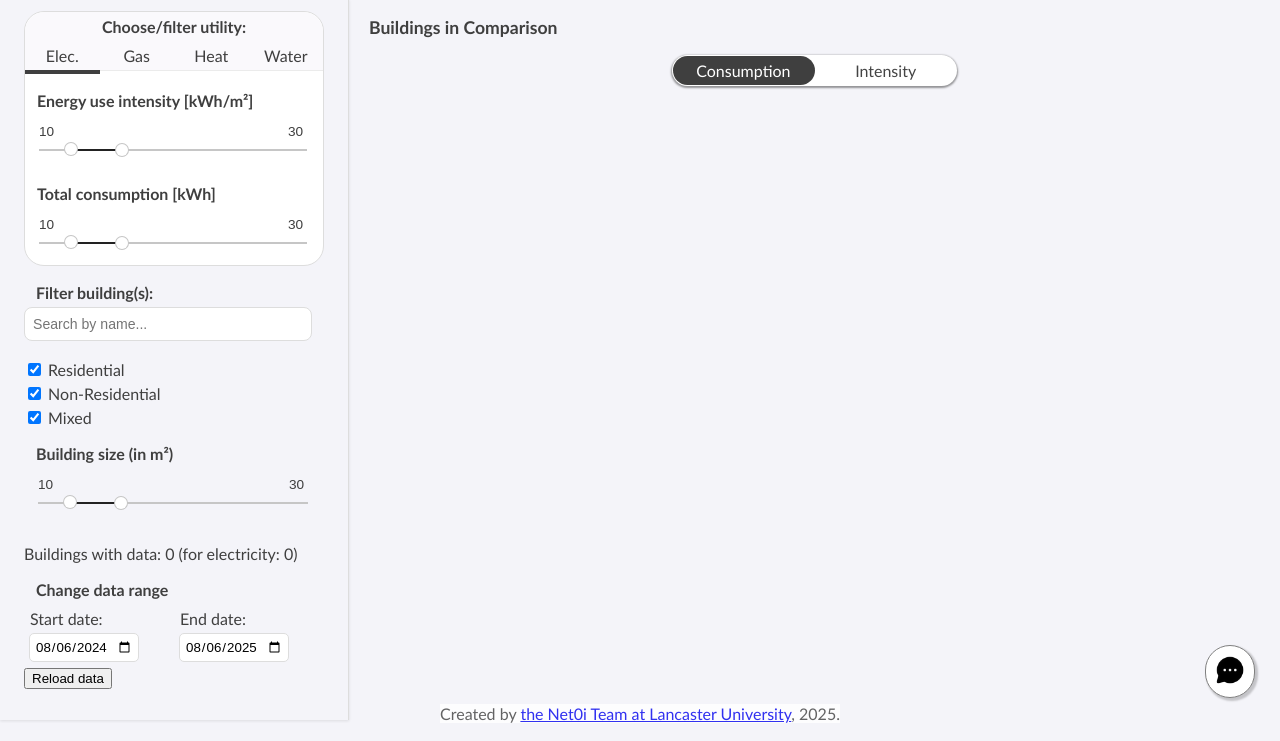
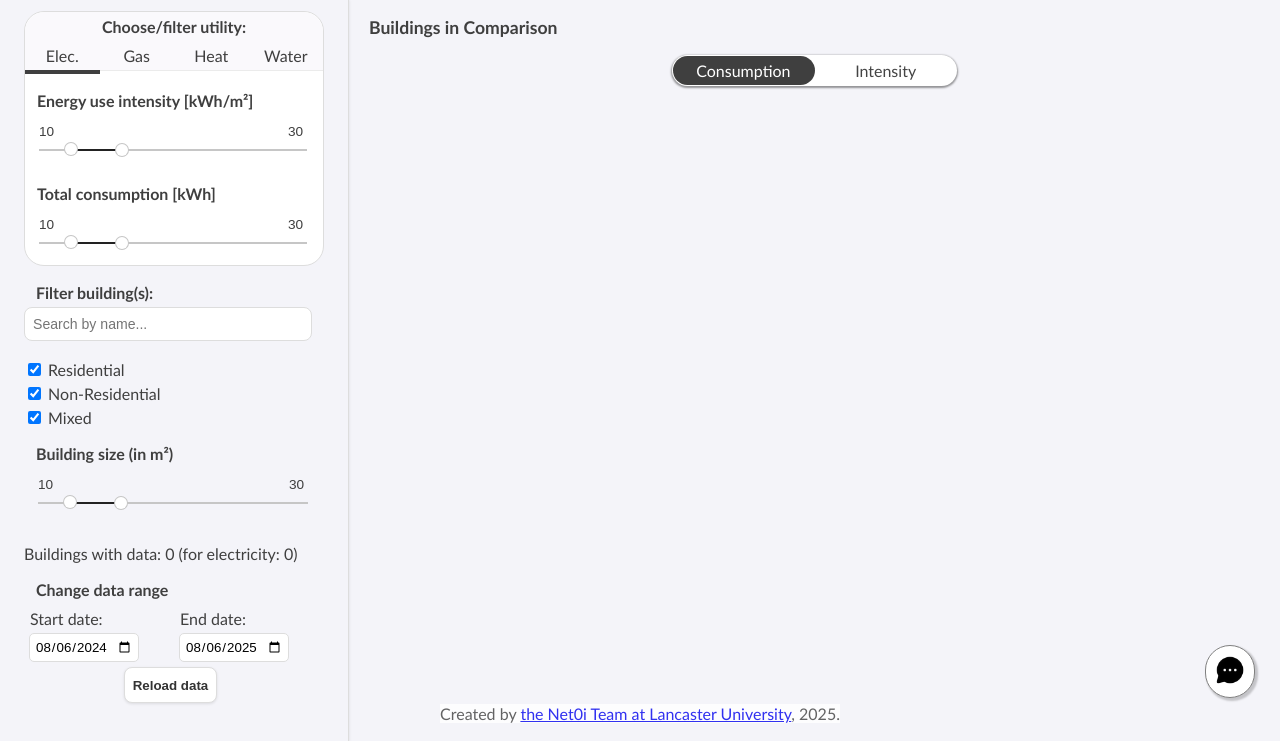
Before and after one commit to ChristianAoC/energy-dashboard, a Flask app: page /benchmark in a window 1280 px wide. Shown: the part 77-818 px from the top of the page. Run offline with Flask 3, Linux system fonts and the light colour scheme; parts of the project's set-up code (start-up, migrations or seed data) failed here and were passed over; some libraries are stand-ins or nearby versions.

Commit message:
centre and restyle button in benchmark - closes #127

```diff
--- a/dashboard/templates/benchmark.html
+++ b/dashboard/templates/benchmark.html
@@ -111,10 +111,13 @@ Buildings with data: <span id="span-total">0</span> (for <span id="span-type">el
     <input type="date" id="sb-end-date" value="2025-06-10" min="2020-01-01" max="2025-12-31" onchange="onDateInputChange()" />
 </div>
 
-<button onclick="getNewSummary()">Reload data</button>
+<div class="clear-float"></div>
+
+<div class="sb-button-container">
+  <button onclick="getNewSummary()" class="button-generic">Reload data</button>
+</div>
 
 <div id="loading"> &nbsp; &nbsp; &nbsp;<span id="loading-text" class="hidden">Reloading data... please wait</span>&nbsp;</div>
-<div class="clear-float"></div>
 
 </div>
 
--- a/static/style/main.css
+++ b/static/style/main.css
@@ -593,6 +593,11 @@ div#b-plot-container {
     margin: auto;
 }
 
+div.sb-button-container {
+    margin: auto;
+    text-align: center;
+}
+
 div#b-plot {
     width: 60vw;
     aspect-ratio: 2 / 1;
```
